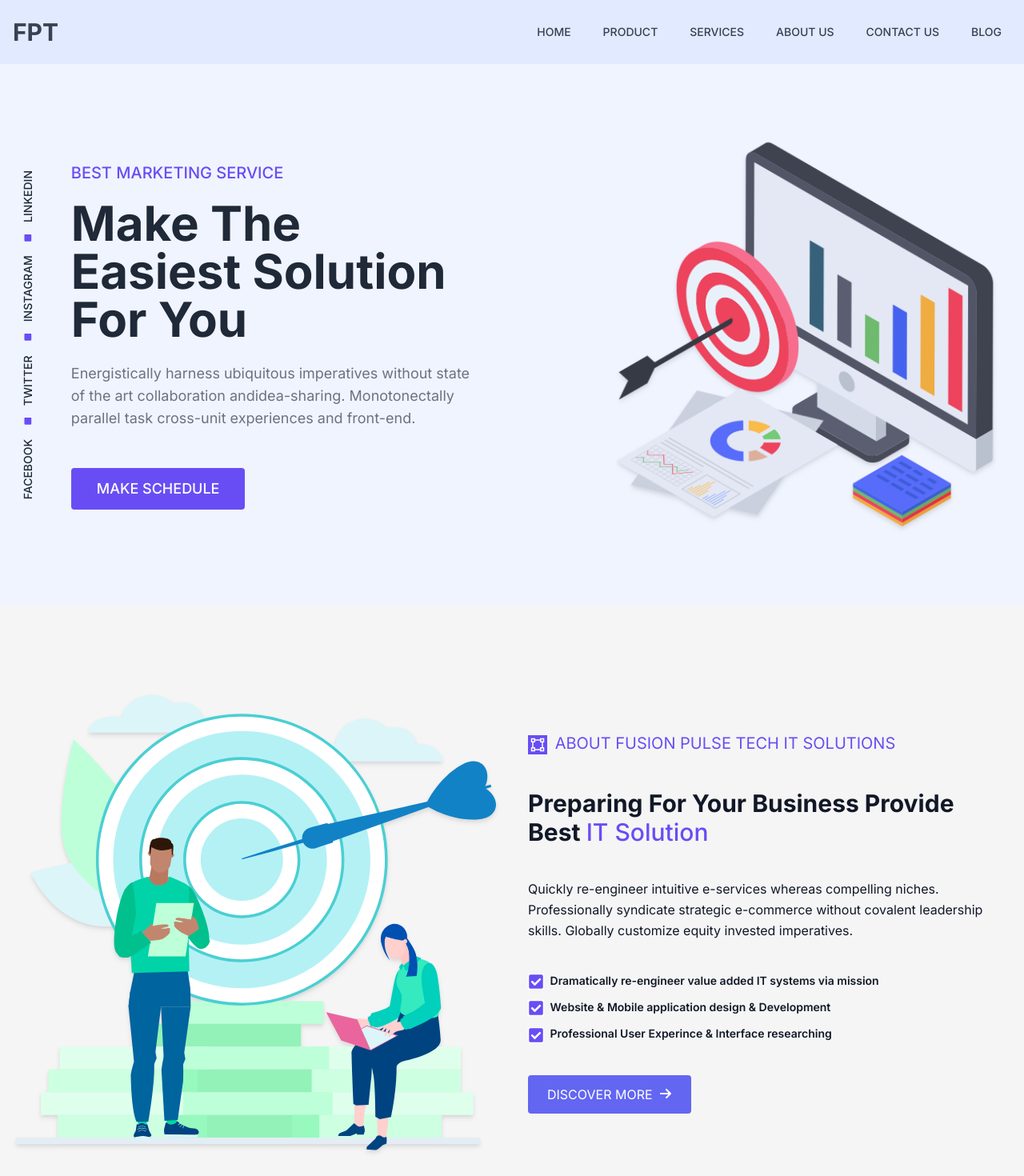
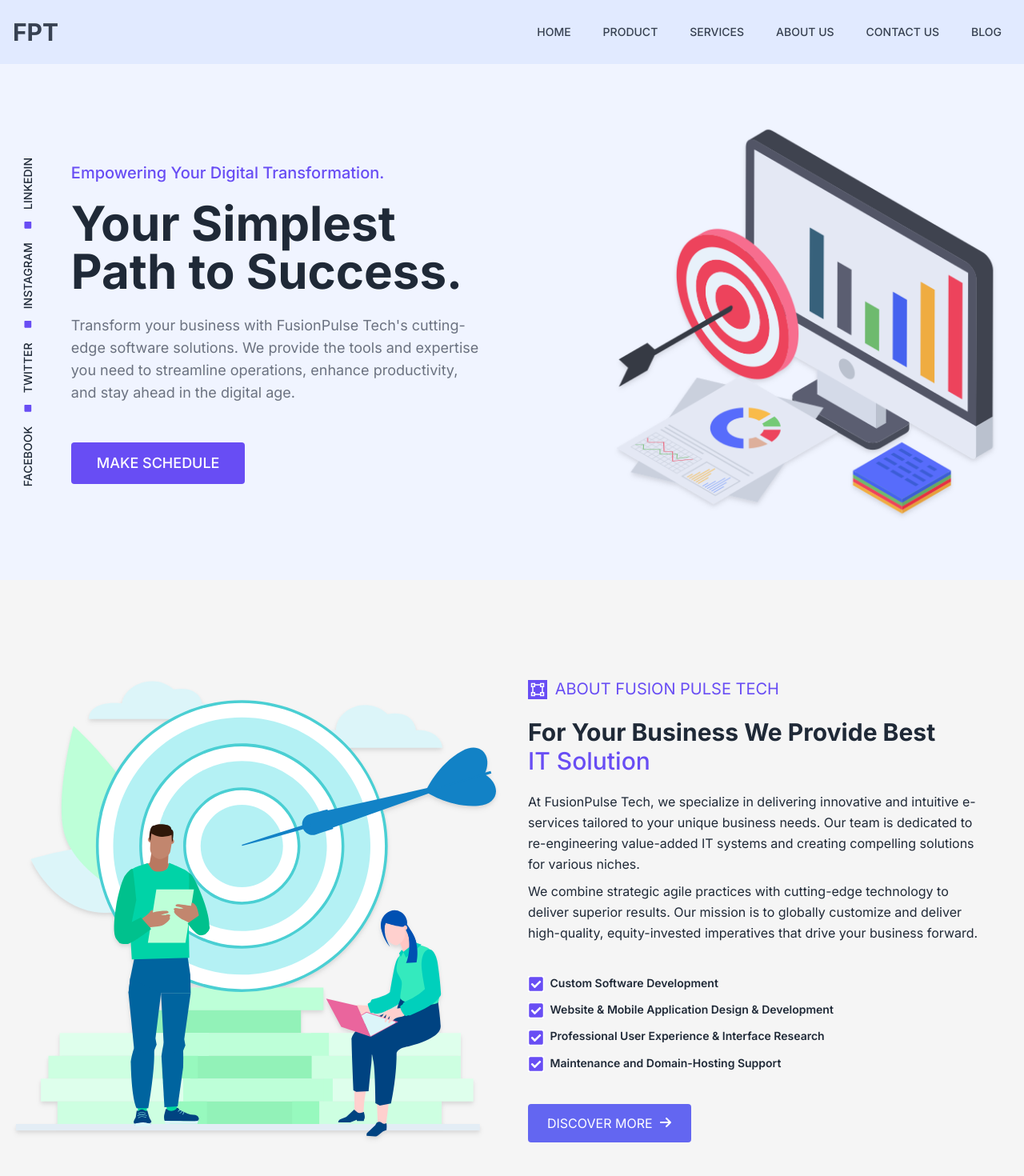
Before and after one commit to FusionPulseTech/FusionPulseTech-portfolio, a Next.js app in the folder ftp-portfolio/: page / in a window 1280 px wide. Shown: the top 1470 px of the page at 80% size. Built offline with nearby package versions, Linux system fonts and the light colour scheme.

Commit message:
Home and aboutUs menu content updated

```diff
--- a/ftp-portfolio/src/components/About.tsx
+++ b/ftp-portfolio/src/components/About.tsx
@@ -9,7 +9,7 @@
     <>
       <section
         id="aboutus"
-        className="text-gray-900 bg-[#F5F5F5] body-font overflow-hidden"
+        className="text-gray-800 bg-[#F5F5F5] body-font overflow-hidden"
       >
         <div className="container px-5 py-24 mx-auto max-w-7xl">
           <div className="mx-auto flex items-center flex-wrap">
@@ -23,30 +23,40 @@
             <div className="lg:w-1/2 w-full lg:pl-10 lg:py-6 mt-6 lg:mt-0">
               <p className="leading-relaxed text-xl text-[#684DF4]">
                 <LiaVectorSquareSolid className="text-white bg-[#684DF4] inline-flex text-2xl mr-1" />{" "}
-                ABOUT FUSION PULSE TECH IT SOLUTIONS
+                ABOUT FUSION PULSE TECH
               </p>
-              <h1 className="text-3xl font-bold py-10">
-                Preparing For Your Business Provide Best{" "}
+              <h1 className="text-3xl font-bold py-5">
+                For Your Business We Provide Best <br />
                 <span className="text-[#684DF4] font-medium">IT Solution</span>
               </h1>
+              <p className="leading-relaxed pb-2">
+                At FusionPulse Tech, we specialize in delivering innovative and
+                intuitive e-services tailored to your unique business needs. Our
+                team is dedicated to re-engineering value-added IT systems and
+                creating compelling solutions for various niches.
+              </p>
               <p className="leading-relaxed">
-                Quickly re-engineer intuitive e-services whereas compelling
-                niches. Professionally syndicate strategic e-commerce without
-                covalent leadership skills. Globally customize equity invested
-                imperatives.
+                We combine strategic agile practices with cutting-edge
+                technology to deliver superior results. Our mission is to
+                globally customize and deliver high-quality, equity-invested
+                imperatives that drive your business forward.
               </p>
               <div className="font-semibold space-y-3 py-10 text-sm">
                 <p>
                   <FaCheckSquare className="bg-white text-[#684DF4] inline-flex text-xl mr-1" />{" "}
-                  Dramatically re-engineer value added IT systems via mission
+                  Custom Software Development
                 </p>
                 <p>
                   <FaCheckSquare className="bg-white text-[#684DF4] inline-flex text-xl mr-1" />{" "}
-                  Website & Mobile application design & Development
+                  Website & Mobile Application Design & Development
                 </p>
                 <p>
                   <FaCheckSquare className="bg-white text-[#684DF4] inline-flex text-xl mr-1" />{" "}
-                  Professional User Experince & Interface researching
+                  Professional User Experience & Interface Research
+                </p>
+                <p>
+                  <FaCheckSquare className="bg-white text-[#684DF4] inline-flex text-xl mr-1" />{" "}
+                  Maintenance and Domain-Hosting Support
                 </p>
               </div>
               <div className="flex">
--- a/ftp-portfolio/src/components/Hero.tsx
+++ b/ftp-portfolio/src/components/Hero.tsx
@@ -2,7 +2,6 @@
 import { IoIosSquare } from "react-icons/io";
 import Image from "next/image";
 import Link from "next/link";
-
 
 const Hero = () => {
   return (
@@ -10,27 +9,51 @@
       <section className="bg-[#F0F4FF] text-gray-800 flex items-center">
         <div className="rotate-180 [writing-mode:_vertical-lr] p-5 hidden lg:block">
           <div className="text-sm font-medium">
-          <Link href="#" className="hover:text-[#684DF4] transition-colors duration-300">FACEBOOK <IoIosSquare className="text-[#684DF4] inline-flex my-3 mr-2"/></Link>
-          <Link href="#" className="hover:text-[#684DF4] transition-colors duration-300">TWITTER <IoIosSquare className="text-[#684DF4] inline-flex my-3 mr-2"/></Link>
-          <Link href="#" className="hover:text-[#684DF4] transition-colors duration-300">INSTAGRAM <IoIosSquare className="text-[#684DF4] inline-flex my-3 mr-2"/></Link>
-          <Link href="#" className="hover:text-[#684DF4] transition-colors duration-300">LINKEDIN </Link>
+            <Link
+              href="#"
+              className="hover:text-[#684DF4] transition-colors duration-300"
+            >
+              FACEBOOK{" "}
+              <IoIosSquare className="text-[#684DF4] inline-flex my-3 mr-2" />
+            </Link>
+            <Link
+              href="#"
+              className="hover:text-[#684DF4] transition-colors duration-300"
+            >
+              TWITTER{" "}
+              <IoIosSquare className="text-[#684DF4] inline-flex my-3 mr-2" />
+            </Link>
+            <Link
+              href="#"
+              className="hover:text-[#684DF4] transition-colors duration-300"
+            >
+              INSTAGRAM{" "}
+              <IoIosSquare className="text-[#684DF4] inline-flex my-3 mr-2" />
+            </Link>
+            <Link
+              href="#"
+              className="hover:text-[#684DF4] transition-colors duration-300"
+            >
+              LINKEDIN{" "}
+            </Link>
           </div>
         </div>
         <div className="max-w-7xl container mx-auto flex flex-col items-center justify-center p-6 sm:py-12 lg:py-24 lg:flex-row lg:justify-between">
           <div className="flex flex-col justify-center py-6 text-center rounded-sm lg:max-w-md xl:max-w-lg lg:text-left">
-            <p className="leading-relaxed text-xl font-medium pb-4 text-[#684DF4]">BEST MARKETING SERVICE</p>
+            <p className="leading-relaxed text-xl font-medium pb-4 text-[#684DF4]">
+              Empowering Your Digital Transformation.
+            </p>
             <h1 className="text-5xl font-bold sm:text-6xl">
-                Make The Easiest
-                Solution For You
+              Your Simplest Path to Success.
             </h1>
             <p className="mt-6 mb-8 text-lg sm:mb-12 text-gray-500">
-            Energistically harness ubiquitous imperatives without state of the art collaboration and
-              <br className="hidden md:inline lg:hidden" />
-              idea-sharing. Monotonectally parallel task cross-unit experiences and front-end.
+              Transform your business with FusionPulse Tech&apos;s cutting-edge
+              software solutions. We provide the tools and expertise you need to
+              streamline operations, enhance productivity, and stay ahead in the
+              digital age.
             </p>
             <div className="flex flex-col space-y-4 sm:items-center sm:justify-center sm:flex-row sm:space-y-0 sm:space-x-4 lg:justify-start">
               <a
-
                 href="#"
                 className="px-8 py-3 mr-4 text-lg font-medium rounded bg-[#684DF4] text-white hover:bg-gray-900 transition-colors duration-700"
               >
@@ -39,13 +62,12 @@
             </div>
           </div>
           <div className="flex items-center justify-center py-6 lg:py-5 my-12 lg:my-0 h-72 sm:h-80 lg:h-96 xl:h-112 2xl:h-128">
-
             <Image
-                src="/strategy-development.png"
-                className="drop-shadow-md"
-                width={500}
-                height={500}
-                alt="Picture of the author"
+              src="/strategy-development.png"
+              className="drop-shadow-md"
+              width={500}
+              height={500}
+              alt="Picture of the author"
             />
           </div>
         </div>
```
